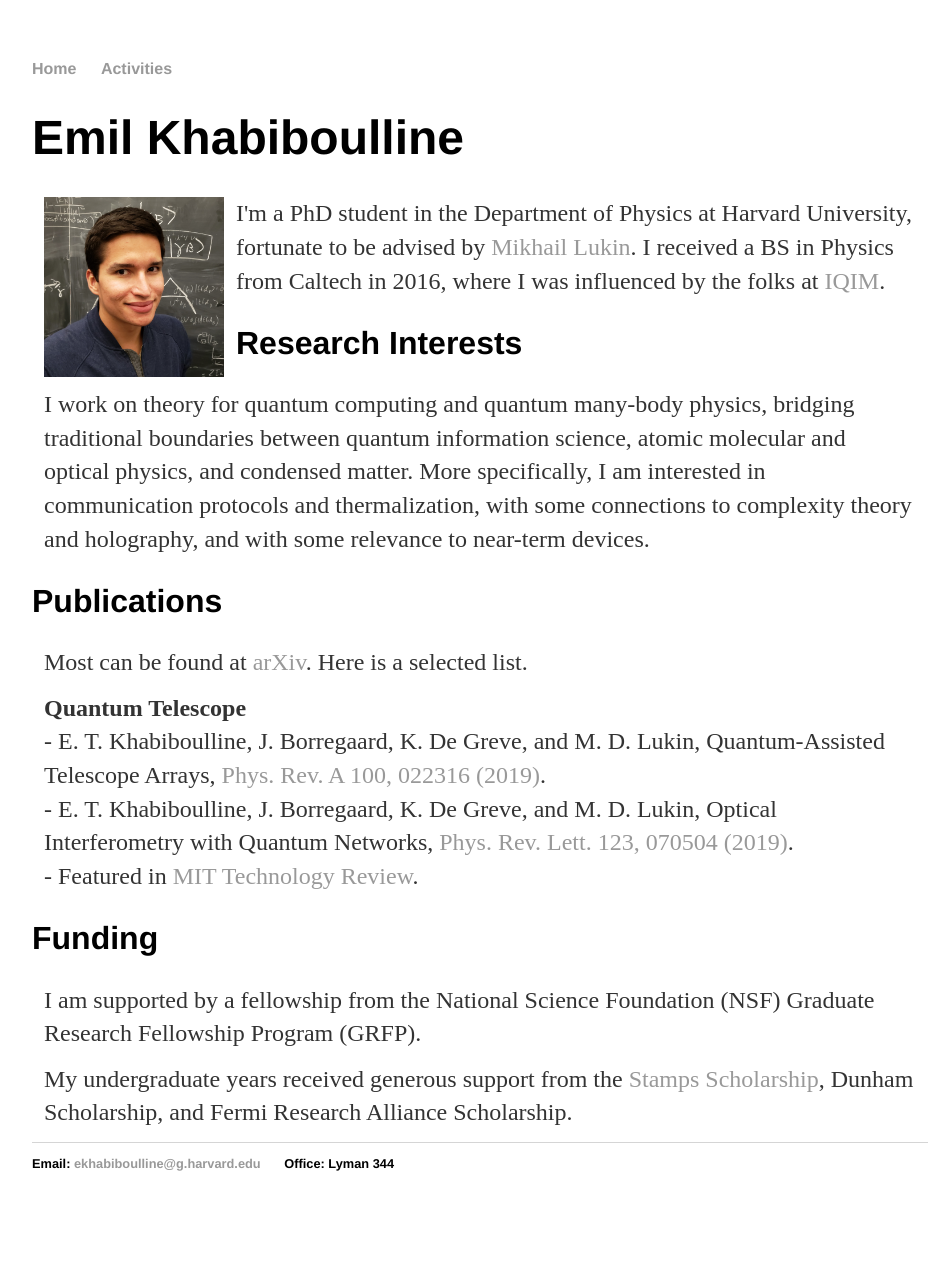
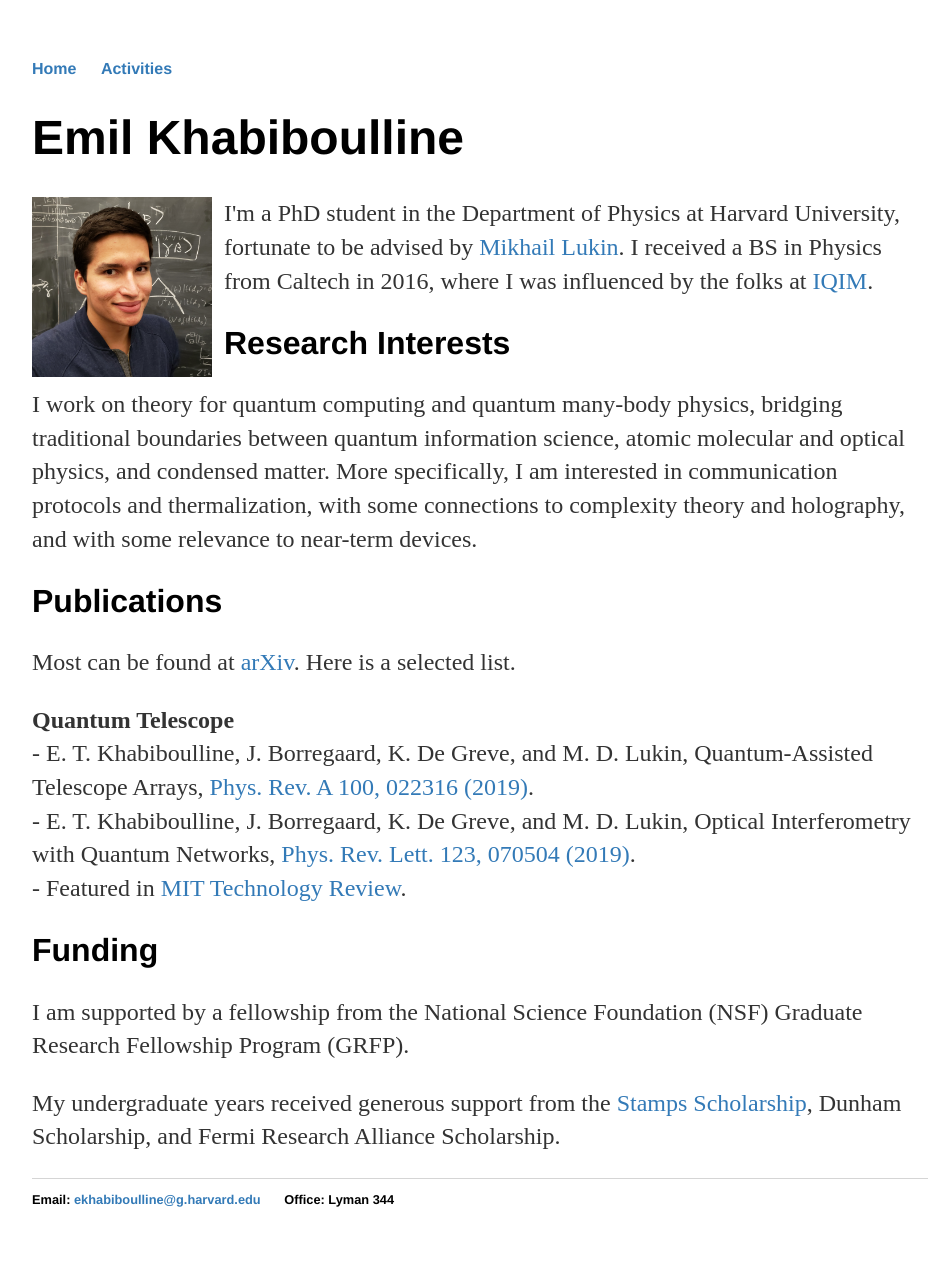
Before and after one commit to emilkhab/emilkhab.github.io, a Jekyll site: the page built from index.html, in a window 1280 px wide. Shown: the whole page, without its empty margins (160-1104 px from the left). Built offline with Jekyll 4.4.1, drawn with Linux system fonts in a browser that asks for light colours; before the commit the page ends 1231 px from its top, so only the background shows below that.

Commit message:
Update main.css

```diff
--- a/css/main.css
+++ b/css/main.css
@@ -14,7 +14,7 @@
 }
 a {
     text-decoration: none;
-    color: #999;
+    color: #337ab7;
 }
 a:hover {
     text-decoration: underline;
@@ -31,7 +31,6 @@
     font-size: 1.5em;
     line-height: 1.4em;
     color: #333;
-    margin: 0.5em;
 }
 footer {
     border-top: 1px solid #d5d5d5;
```
